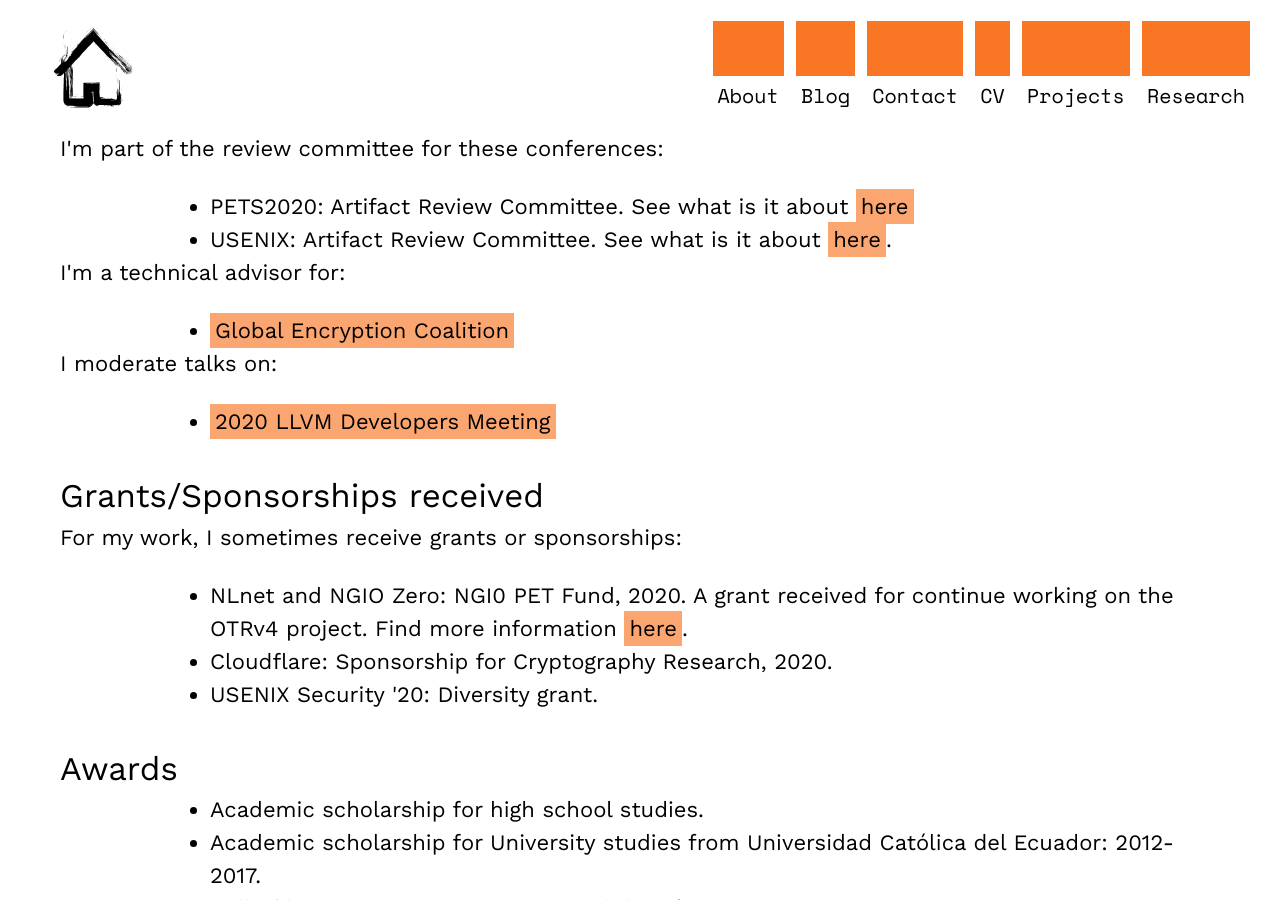
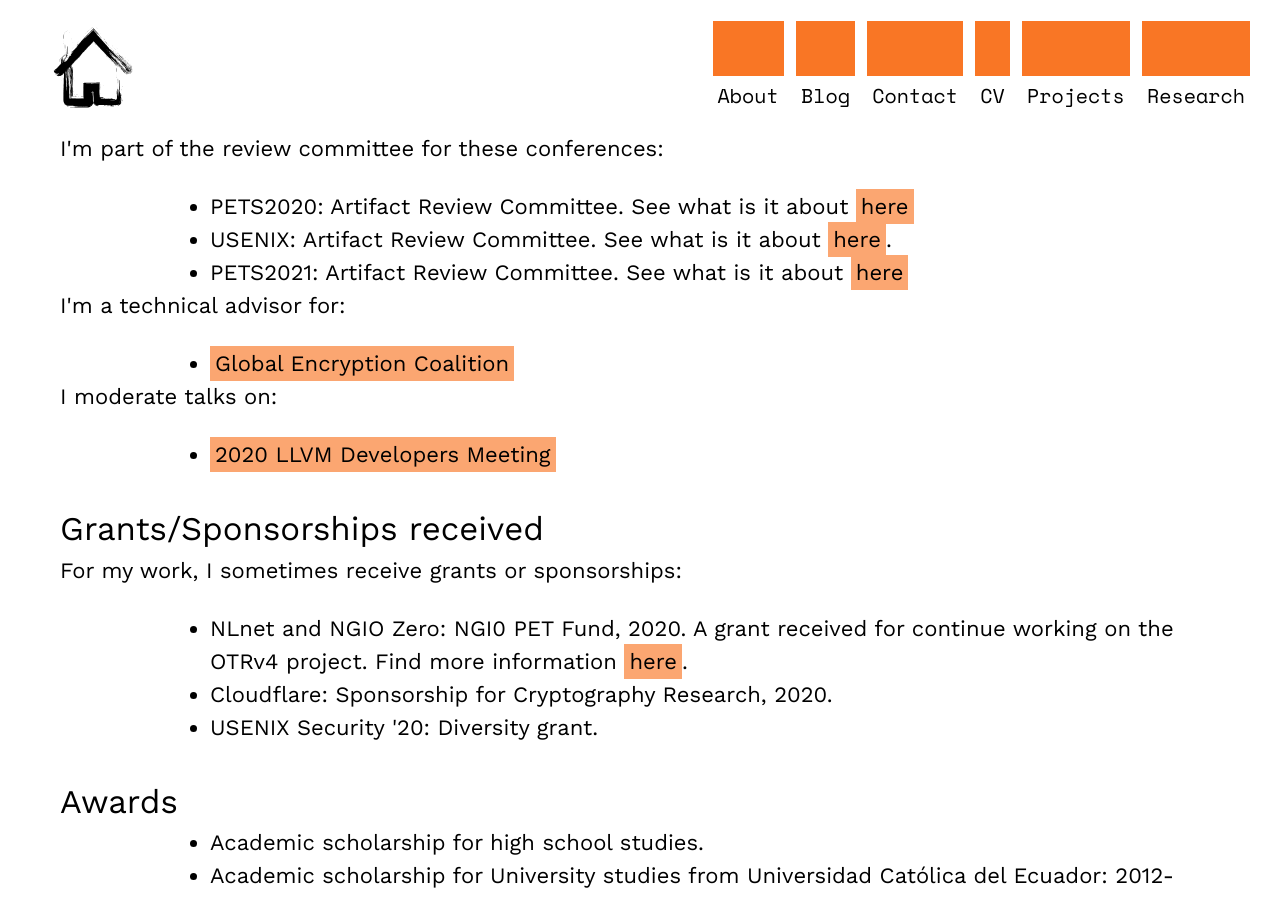
Before and after one commit to claucece/claucece.github.io, a Jekyll site: the page built from research.html, in a window 1280 px wide and 900 px high, scrolled down 922 px. Built offline with Jekyll 4.4.1, drawn with Linux system fonts in a browser that asks for light colours.

Commit message:
Other update

```diff
--- a/research.html
+++ b/research.html
@@ -30,6 +30,7 @@
     <ul class="centered-list">
 		  <li>PETS2020: Artifact Review Committee. See what is it about <a href="https://petsymposium.org/artifacts.php" target="_blank">here</a></li>
 		  <li>USENIX: Artifact Review Committee. See what is it about <a href="https://www.usenix.org/conference/usenixsecurity20/artifact-evaluation-information" target="_blank">here</a>.</li>
+		  <li>PETS2021: Artifact Review Committee. See what is it about <a href="https://petsymposium.org/artifacts.php" target="_blank">here</a></li>
     </ul>
     <p>I'm a technical advisor for:</p>
     <ul class="centered-list">
```
